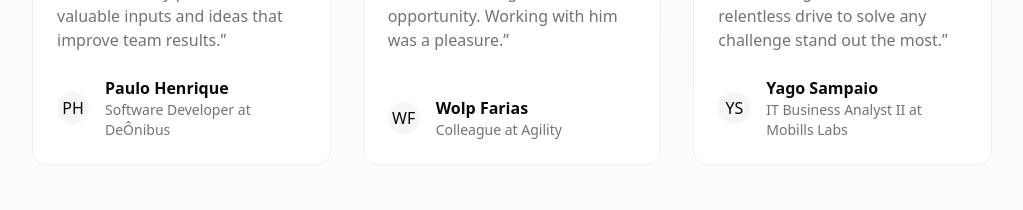
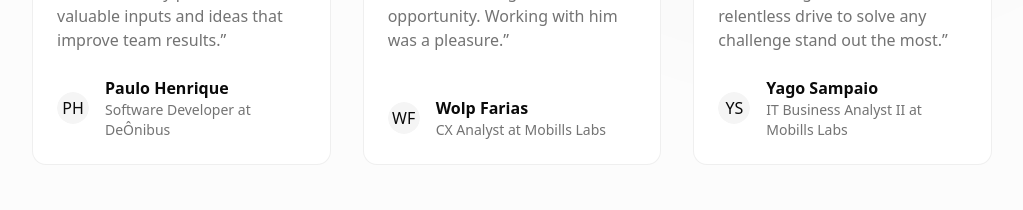
Before and after one commit to renanpontez/martinzrenan.dev, a Next.js app: page / in a window 1280 px wide. Shown: the part 4200-4410 px from the top of the page, without its empty margins (128-1151 px from the left). Built offline with nearby package versions, Linux system fonts and the light colour scheme.

Commit message:
fix: wolp

```diff
--- a/src/components/sections/testimonials.tsx
+++ b/src/components/sections/testimonials.tsx
@@ -38,8 +38,8 @@ const testimonials = [
   {
     id: "2",
     name: "Wolp Farias",
-    role: "Colleague",
-    company: "Agility",
+    role: "CX Analyst",
+    company: "Mobills Labs",
     content:
       "Do I recommend Renan? Of course! Focused on individual and collective goals, dedicated to always delivering the best results. There is no unreachable challenge or difficulty that Renan cannot see as a great opportunity. Working with him was a pleasure.",
   },
```
